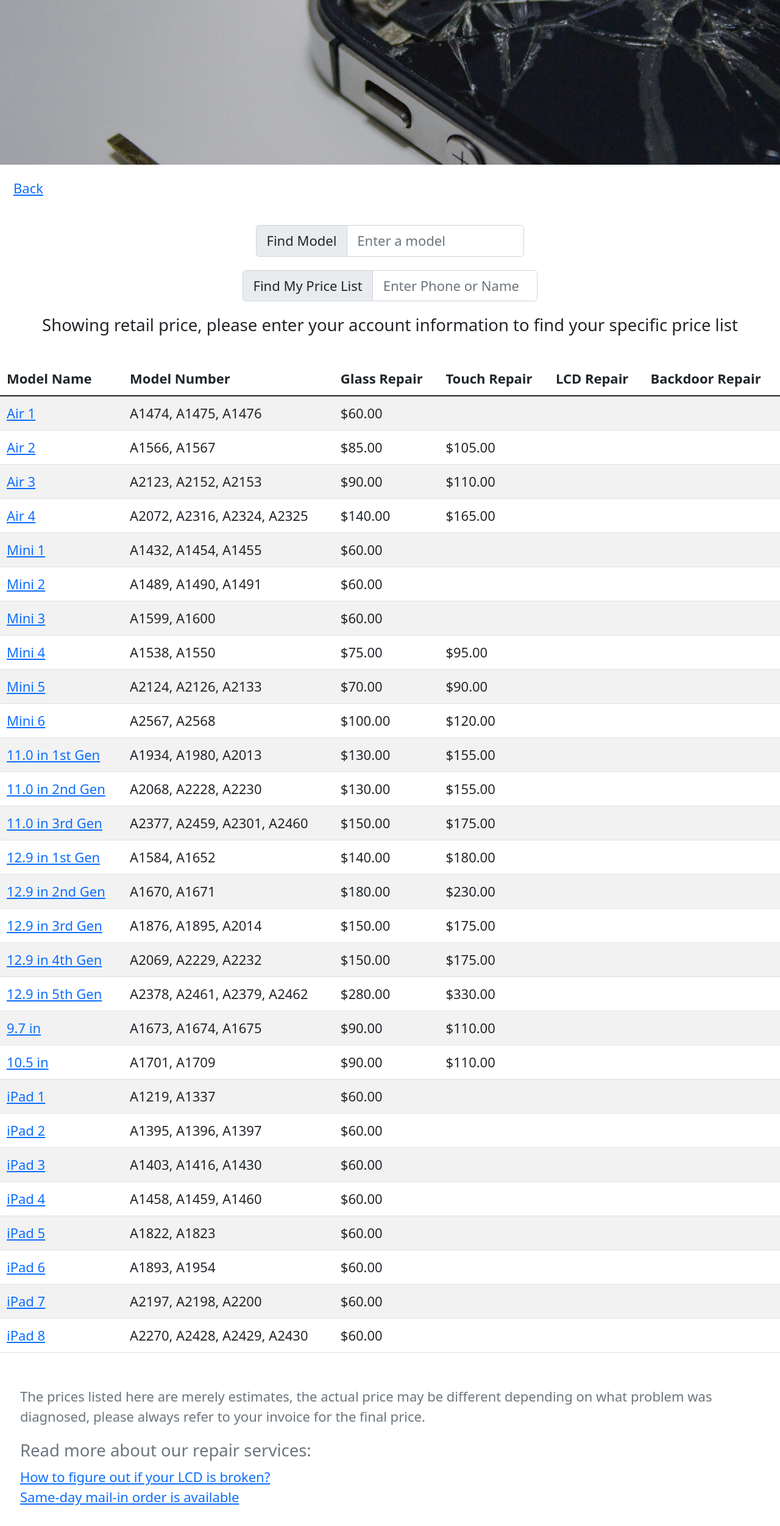
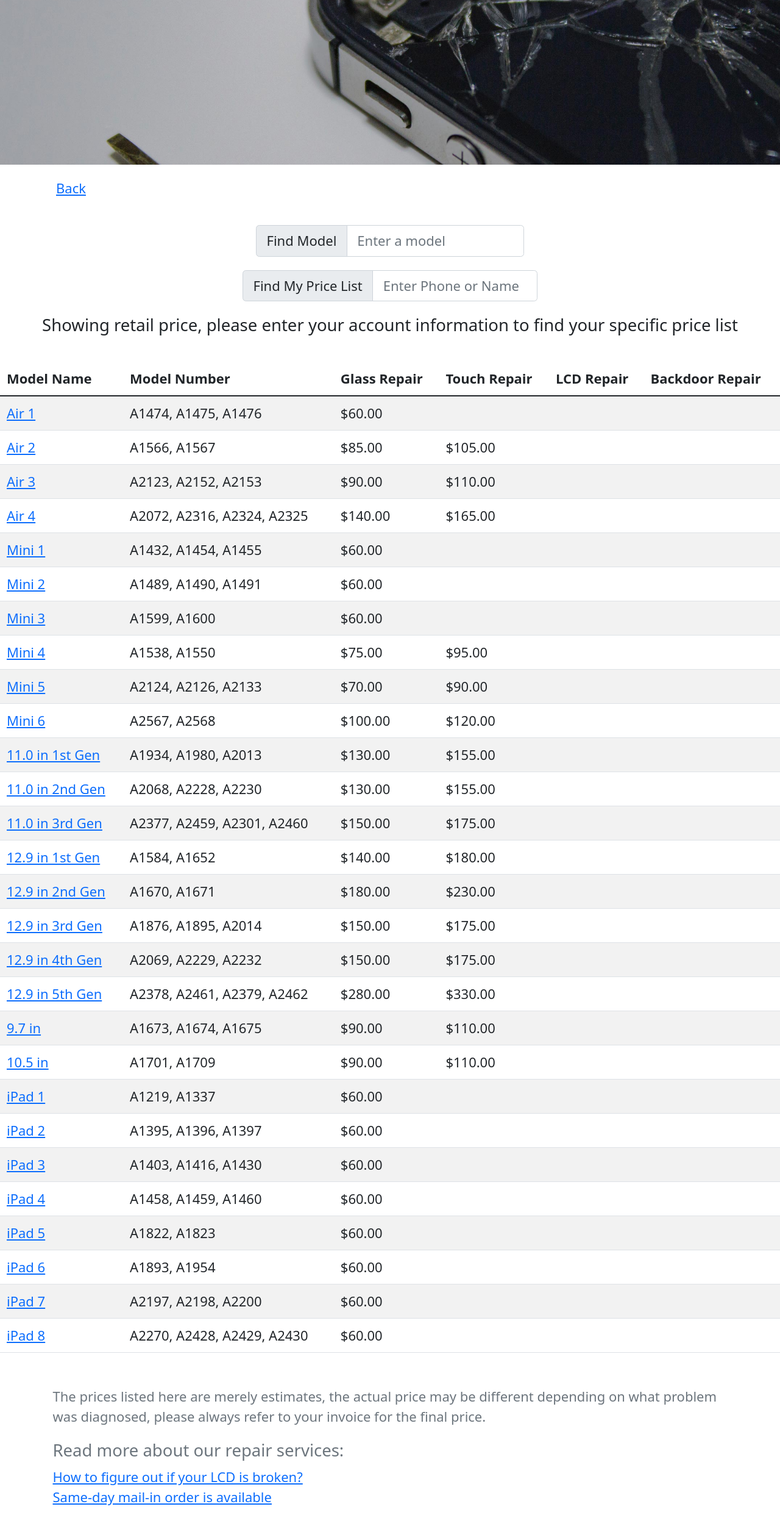
Before and after one commit to FanghanHu/lenwell-local, a Next.js app: page /repair-service/ipad in a window 1280 px wide. Shown: the part 234-2736 px from the top of the page at 61% size. Built offline with nearby package versions, Linux system fonts and the light colour scheme.

Commit message:
put text under the table in a container

```diff
--- a/pages/repair-service/[slug].jsx
+++ b/pages/repair-service/[slug].jsx
@@ -75,7 +75,7 @@ export default function ModelList() {
 				className="background w-100 px-1 pt-3 pb-4 p-md-5"
 				style={{ backgroundImage: `url(/bg-home3.jpg)`, height: "350px" }}
 			></div>
-			<div className="p-3 py-3">
+			<div className="container p-3 py-3">
 				<a href="#" onClick={() => router.back()}>
 					Back
 				</a>
@@ -153,7 +153,7 @@ export default function ModelList() {
 					</tbody>
 				</table>
 			</div>
-			<div className="text-muted m-4">
+			<div className="container text-muted my-4">
 				<p>
 					The prices listed here are merely estimates, the actual price may be
 					different depending on what problem was diagnosed, please always refer
```
